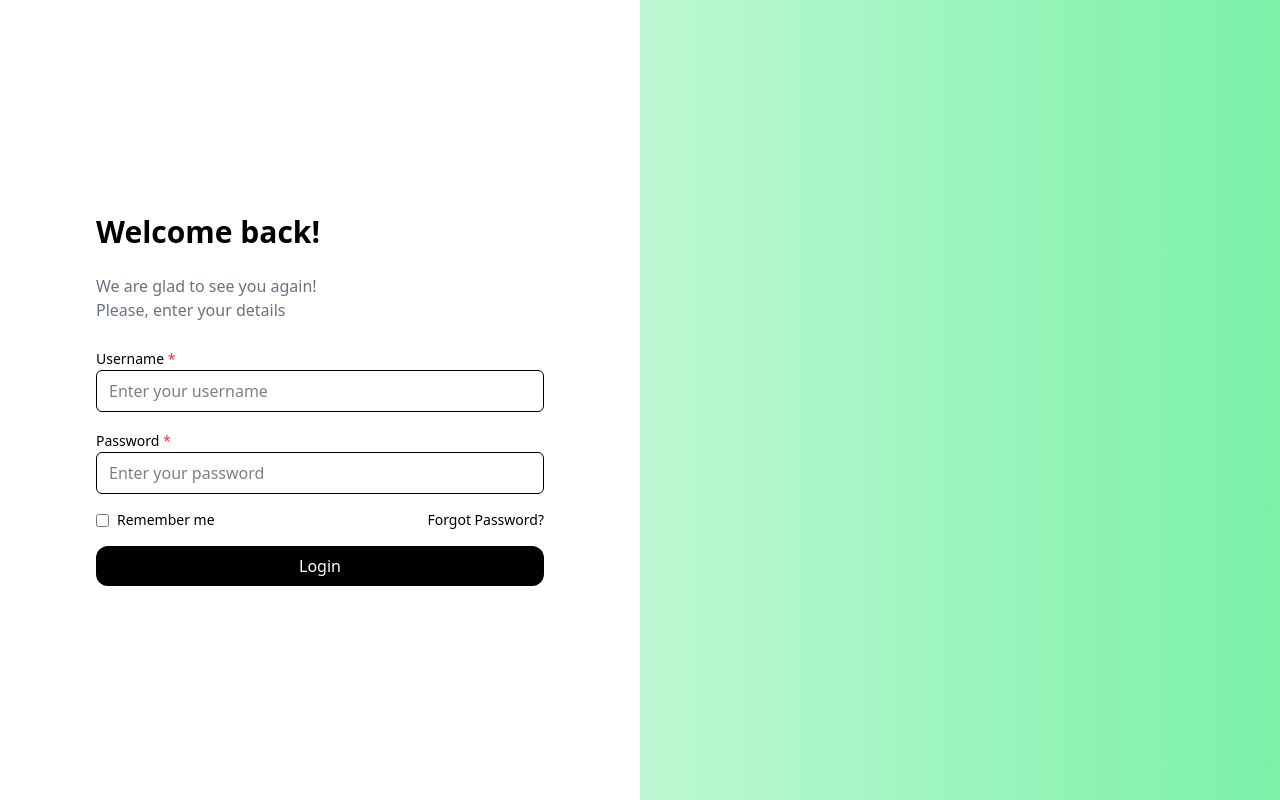
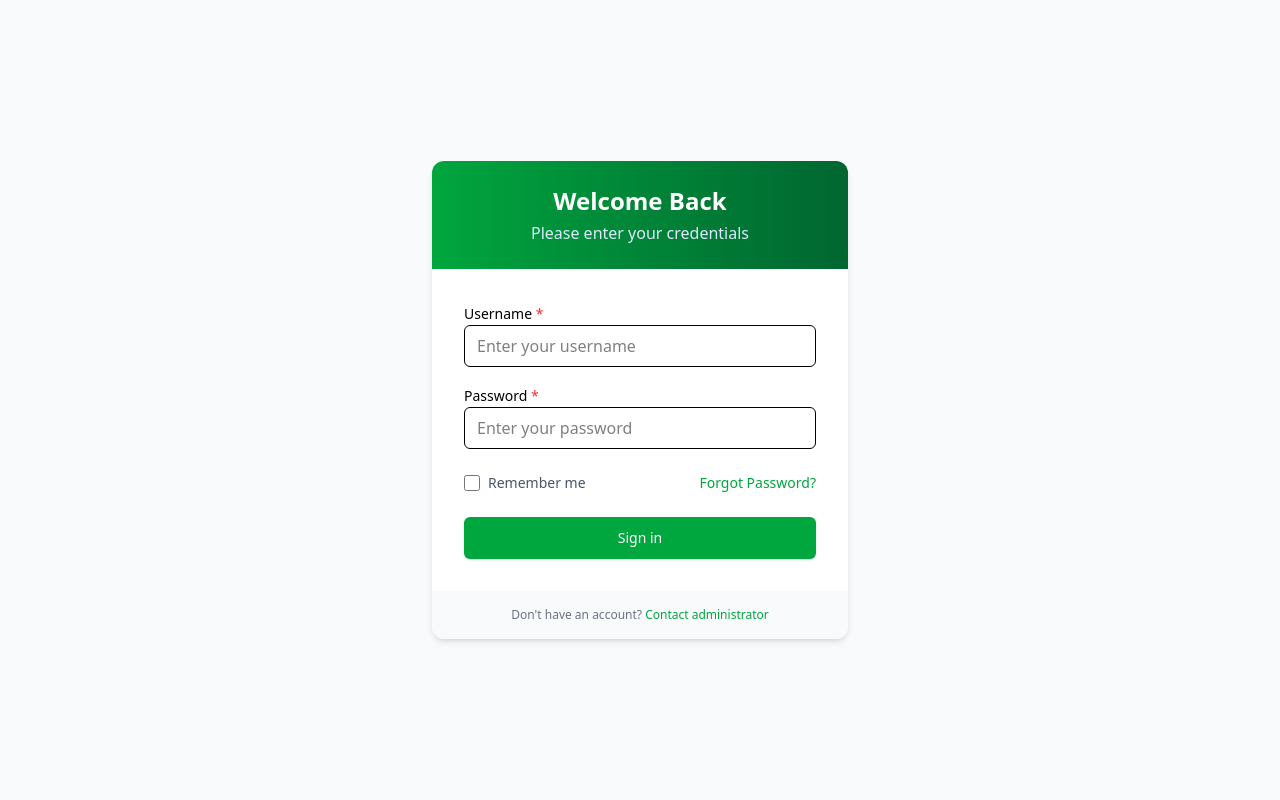
Before and after one commit to Fab0705/ManagementInventorySystemV1, a React (Vite) app: page /login in a window 1280 px wide. Built offline with nearby package versions, Linux system fonts and the light colour scheme.

Commit message:
Fixed Issue and New Design

```diff
--- a/src/pages/Login.jsx
+++ b/src/pages/Login.jsx
@@ -5,6 +5,7 @@ import InputField from '../components/Buttons/InputField';
 import { loginAuth } from '../services/userService';
 import { useAuth } from '../context/AuthContext';
 import { FaGoogle, FaApple } from 'react-icons/fa';
+import SpinnerWait from '../components/UI/Spinner/SpinnerWait';
 
 export default function Login({  }) {
   const [user, setUser] = useState('');
@@ -12,9 +13,12 @@ export default function Login({  }) {
   const [error, setError] = useState('');
   const navigate = useNavigate();
   const { login } = useAuth();
+  const [loading, setLoading] = useState(false);
 
   const handleSubmit = async (e) => {
     e.preventDefault();
+    setError('');
+    setLoading(true);
 
     const loginData = { Username: user, Password: password };
 
@@ -22,62 +26,102 @@ export default function Login({  }) {
     try {
       const res = await loginAuth(loginData);
 
-      /* if (res.success) {
-        login();
+      if (res.success && res.data) {
+        login(res.data);
         navigate('/');
       } else {
         setError(res.error);
-      } */
-
-      if (res.success && res.data) {
-        login(res.data); // Aquí se pasa el objeto con los datos del usuario
-        navigate('/');
-      } else {
-        setError(res.data);
       }
     } catch (err) {
       setError('Error en el servidor');
+    } finally {
+      setLoading(false);
     }
   };
 
+  return (
+    <div className="flex min-h-screen bg-gray-50">
 
-  return (
-    <div className="flex h-screen bg-gradient-to-r from-green-100-100 to-green-300">
-        {/* Left side - Login */}
-      <div className="w-full md:w-1/2 flex flex-col justify-center items-center px-6 md:px-16 bg-white">
-        <div className="max-w-md w-full space-y-6">
-          <h1 className="text-3xl font-bold">Welcome back!</h1>
-          <p className="text-gray-500">We are glad to see you again!<br />Please, enter your details</p>
+      <div className="m-auto w-full max-w-md px-4 py-8">
+
+        <div className="bg-white rounded-xl shadow-md overflow-hidden">
+
+          <div className="bg-gradient-to-r from-green-600 to-green-800 p-6 text-center">
+            <h1 className="text-2xl font-bold text-white">Welcome Back</h1>
+            <p className="text-blue-100 mt-1">Please enter your credentials</p>
+          </div>
 
 
-          {/* <div className="flex gap-4">
-            <SocialButton icon={<FaGoogle />} text="Log in with Google" />
-            <SocialButton icon={<FaApple />} text="Log in with Apple" />
+          <div className="p-8">
+            <form className="space-y-6" onSubmit={handleSubmit}>
+
+              <div className="space-y-4">
+                <InputField
+                  label="Username"
+                  type="text"
+                  placeholder="Enter your username"
+                  maxlength="20"
+                  value={user}
+                  onChange={(e) => {setUser(e.target.value); setError('')}}
+                  className="border-gray-300 focus:border-green-500 focus:ring-green-500"
+                />
+
+                <InputField
+                  label="Password"
+                  type="password"
+                  placeholder="Enter your password"
+                  maxlength="30"
+                  value={password}
+                  onChange={(e) => {setPassword(e.target.value); setError('')}}
+                  className="border-gray-300 focus:border-green-500 focus:ring-green-500"
+                />
+              </div>
+
+
+              <div className="flex items-center justify-between">
+                <label className="flex items-center text-sm text-gray-600">
+                  <input
+                    type="checkbox"
+                    className="h-4 w-4 text-green-600 focus:ring-green-500 border-gray-300 rounded"
+                  />
+                  <span className="ml-2">Remember me</span>
+                </label>
+
+                <a href="#" className="text-sm text-green-600 hover:text-green-500 font-medium">
+                  Forgot Password?
+                </a>
+              </div>
+
+
+              {error && (
+                <div className="rounded-md bg-red-50 p-3">
+                  <p className="text-sm text-red-600">*Incorrect credentials</p>
+                </div>
+              )}
+
+
+              <button
+                type="submit"
+                disabled={loading} // <- Deshabilita cuando loading
+                className={`w-full flex justify-center items-center gap-2 py-2.5 px-4 border border-transparent rounded-md shadow-sm text-sm font-medium text-white ${
+                  loading ? 'bg-green-400 cursor-not-allowed' : 'bg-green-600 hover:bg-green-700'
+                } focus:outline-none focus:ring-2 focus:ring-offset-2 focus:ring-green-900 transition-colors duration-200`}
+              >
+                {loading ? <SpinnerWait withText /> : 'Sign in'}
+              </button>
+            </form>
           </div>
 
-          <div className="flex items-center justify-center text-gray-400 text-sm">
-            <span className="border-t w-full"></span>
-            <span className="px-2">or</span>
-            <span className="border-t w-full"></span>
-          </div> */}
 
-          {/* Form */}
-          <form className="space-y-4" onSubmit={handleSubmit}>
-            <InputField label="Username" type="text" placeholder="Enter your username" maxlength="20" value={user} onChange={(e) => setUser(e.target.value)} />
-            <InputField label="Password" type="password" placeholder="Enter your password" maxlength="30" value={password} onChange={(e) => setPassword(e.target.value)} />
-
-            <div className="flex items-center justify-between text-sm">
-              <label className="flex items-center gap-2">
-                <input type="checkbox" className="form-checkbox" />
-                Remember me
-              </label>
-              <a href="#" className="text-black font-medium">Forgot Password?</a>
-            </div>
-
-            {error && <p className="text-red-500 text-sm">{error}</p>}
-
-            <button className="w-full bg-black text-white py-2 rounded-xl hover:opacity-90 transition">Login</button>
-          </form>
+          {/* <SpinnerWait withText /> */}
+          <div className="bg-gray-50 px-6 py-4 text-center">
+            <p className="text-xs text-gray-500">
+              Don't have an account?{' '}
+              <a href="#" className="text-green-600 hover:text-green-500 font-medium">
+                Contact administrator
+              </a>
+            </p>
+          </div>
         </div>
       </div>
     </div>
```
